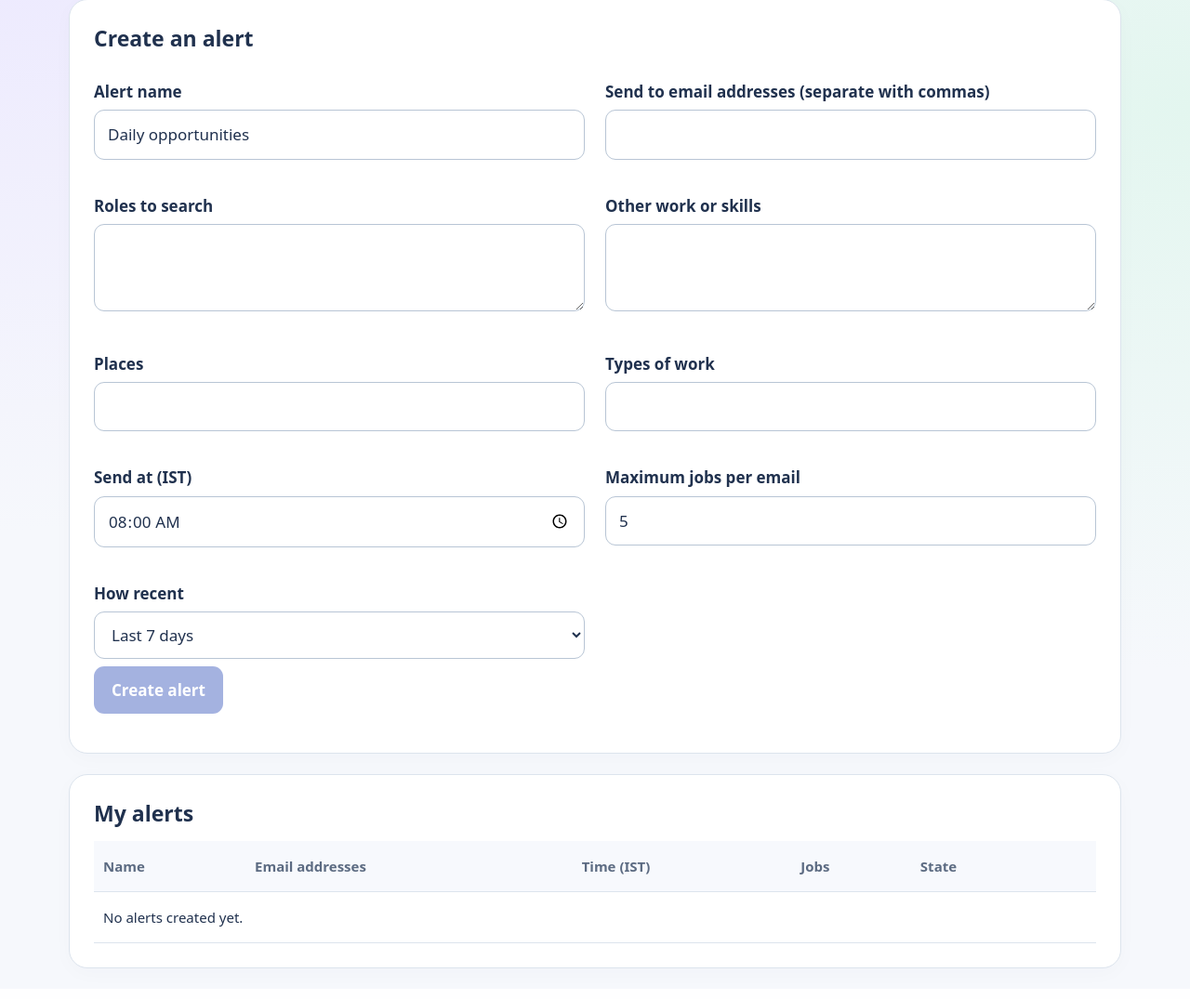
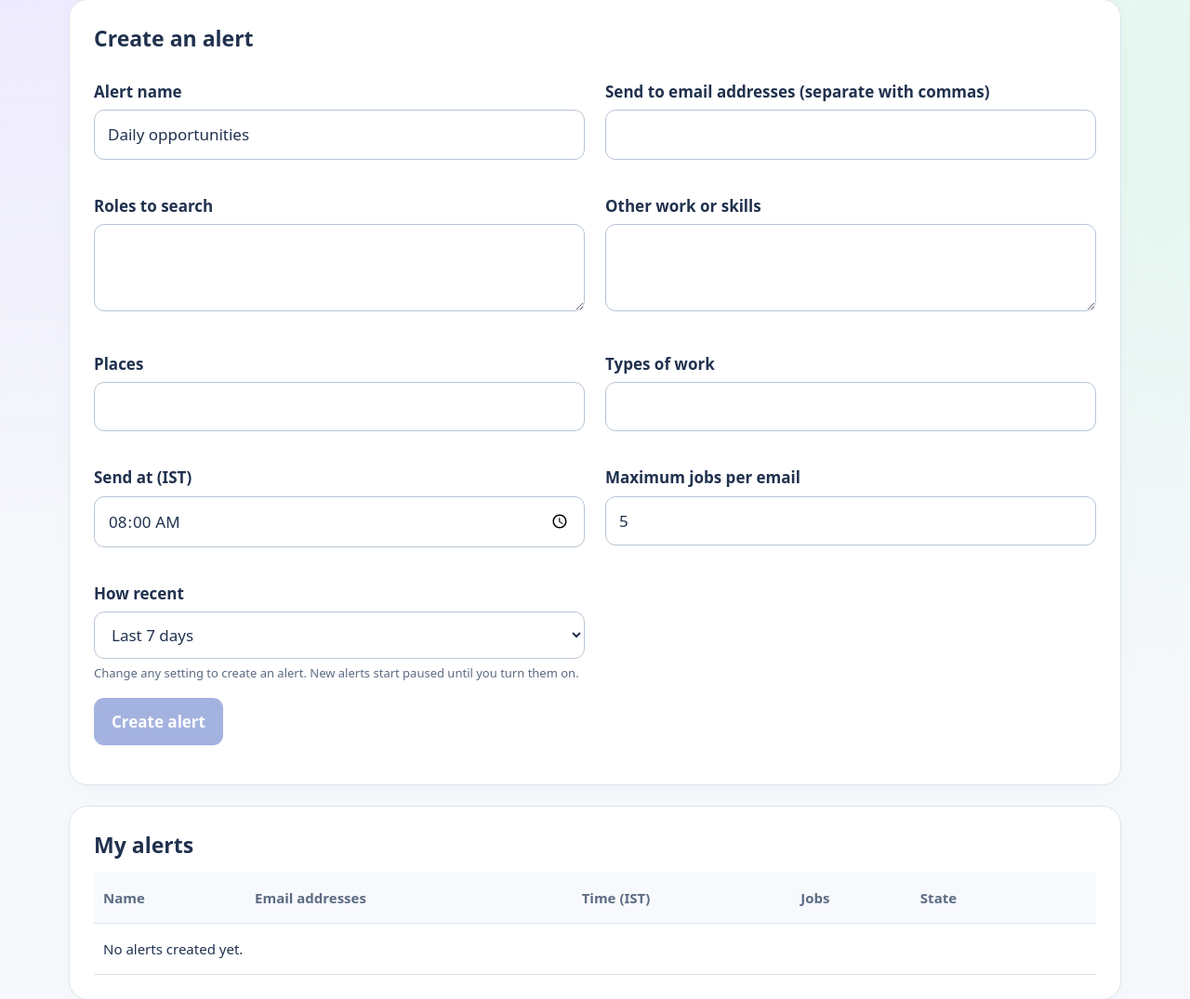
Before and after one commit to RohitNansen/Indian_work_finder, a FastAPI app: template app/templates/alerts.html in a window 1280 px wide. Shown: the part 289-1364 px from the top of the page at 93% size. Before the commit the page ends 1331 px from the top, so only its background shows below. Run offline with FastAPI, Linux system fonts and the light colour scheme; the template is opened without the code that fills it, so the values that code supplies are empty; parts of the project's set-up code (start-up, migrations or seed data) failed here and were passed over.

Commit message:
Unlock alert creation after settings change

```diff
--- a/app/main.py
+++ b/app/main.py
@@ -414,7 +414,10 @@ def my_jobs(request: Request):
 def alerts_page(request: Request):
     if response := auth_or_redirect(request):
         return response
-    return page(request, "alerts.html", alerts=all_rows("SELECT * FROM alerts ORDER BY id DESC"),
+    existing=all_rows("SELECT * FROM alerts ORDER BY id DESC")
+    return page(request, "alerts.html", alerts=existing,
+                default_email=(existing[0]['email'] if existing else
+                               's_nansen@yahoo.co.in, anitha.nansen@gmail.com'),
                 profile=one("SELECT * FROM profile WHERE id=1"),
                 delivery_ready=bool(settings.jsearch_api_key and settings.openrouter_api_key
                                     and email_ready()))
--- a/app/templates/alerts.html
+++ b/app/templates/alerts.html
@@ -2,10 +2,10 @@
 {% block content %}<h1>Email alerts</h1><p class="muted">Set where and when you want a short list of new jobs. Times use Indian Standard Time.</p>
 {% if not delivery_ready %}<p class="card">Alerts are saved, but delivery will start after live search and email sending are set up.</p>{% endif %}
 <form id="new-alert" class="card" method="post" action="{{ base_path }}/alerts"><input type="hidden" name="_csrf" value="{{ csrf }}"><h2>Create an alert</h2>
-<div class="grid"><div><label for="name">Alert name</label><input id="name" name="name" value="Daily opportunities" required></div><div><label for="email">Send to email addresses (separate with commas)</label><input id="email" name="email" type="text" autocomplete="email" required></div>
+<div class="grid"><div><label for="name">Alert name</label><input id="name" name="name" value="Daily opportunities" required></div><div><label for="email">Send to email addresses (separate with commas)</label><input id="email" name="email" type="text" autocomplete="email" value="{{ default_email }}" required></div>
 <div><label for="roles">Roles to search</label><textarea id="roles" name="roles">{{ profile.role_labels }}</textarea></div><div><label for="keywords">Other work or skills</label><textarea id="keywords" name="keywords">{{ profile.keywords }}</textarea></div>
 <div><label for="locations">Places</label><input id="locations" name="locations" value="{{ profile.locations }}"></div><div><label for="work_types">Types of work</label><input id="work_types" name="work_types" value="{{ profile.work_types }}"></div>
 <div><label for="time_ist">Send at (IST)</label><input id="time_ist" name="time_ist" type="time" value="08:00"></div><div><label for="count">Maximum jobs per email</label><input id="count" name="count" type="number" min="1" max="50" value="5"></div>
-<div><label for="days_recent">How recent</label><select id="days_recent" name="days_recent"><option value="3">Last 3 days</option><option value="7" selected>Last 7 days</option><option value="30">Last 30 days</option><option value="60">Last 2 months</option><option value="90">Last 3 months</option></select></div></div><p><button id="create-alert" disabled>Create alert</button></p></form>
+<div><label for="days_recent">How recent</label><select id="days_recent" name="days_recent"><option value="3">Last 3 days</option><option value="7" selected>Last 7 days</option><option value="30">Last 30 days</option><option value="60">Last 2 months</option><option value="90">Last 3 months</option></select></div></div><p class="hint">Change any setting to create an alert. New alerts start paused until you turn them on.</p><p><button id="create-alert" disabled>Create alert</button></p></form>
 <div class="card"><h2>My alerts</h2><div class="scroll"><table><thead><tr><th>Name</th><th>Email addresses</th><th>Time (IST)</th><th>Jobs</th><th>State</th><th></th></tr></thead><tbody>{% for a in alerts %}<tr><td>{{ a.name }}</td><td>{{ a.email }}</td><td>{{ a.time_ist }}</td><td>{{ a.count }}</td><td>{{ 'On' if a.enabled else 'Paused' }}</td><td><a href="{{ base_path }}/alerts/{{ a.id }}/edit">Edit</a> <form class="inline-form" method="post" action="{{ base_path }}/alerts/{{ a.id }}/toggle"><input type="hidden" name="_csrf" value="{{ csrf }}"><button class="secondary">{{ 'Pause' if a.enabled else 'Turn on' }}</button></form></td></tr>{% else %}<tr><td colspan="6">No alerts created yet.</td></tr>{% endfor %}</tbody></table></div></div>
-<script>const f=document.getElementById('new-alert'), b=document.getElementById('create-alert');const initial=new URLSearchParams(new FormData(f)).toString();function refresh(){b.disabled=new URLSearchParams(new FormData(f)).toString()===initial||!f.checkValidity()}f.addEventListener('input',refresh);f.addEventListener('change',refresh);</script>{% endblock %}
+<script>const f=document.getElementById('new-alert'), b=document.getElementById('create-alert');const initial=new URLSearchParams(new FormData(f)).toString();function refresh(){b.disabled=new URLSearchParams(new FormData(f)).toString()===initial}f.addEventListener('input',refresh);f.addEventListener('change',refresh);</script>{% endblock %}
```
Also changed, not shown: tests/test_alert_create.py (added, +20 -0 lines).
